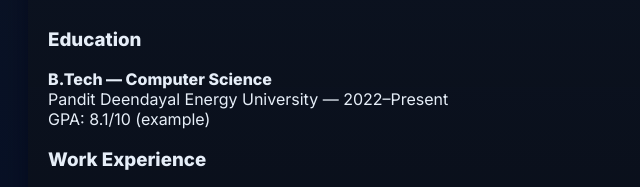
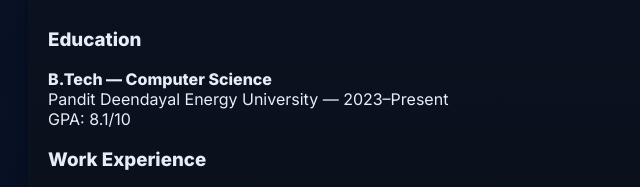
Before and after one commit to Manan-Chavda/digital-portfolio, a plain HTML site: page index.html in a window 1280 px wide. Shown: the part 539-726 px from the top of the page, 86-726 px from the left. Drawn offline with Linux system fonts and the light colour scheme.

```diff
--- a/index.html
+++ b/index.html
@@ -119,7 +119,7 @@
       <div class="two-col">
         <div>
           <h3>Education</h3>
-          <p><strong>B.Tech — Computer Science</strong><br>Pandit Deendayal Energy University — 2022–Present<br>GPA: 8.1/10 (example)</p>
+          <p><strong>B.Tech — Computer Science</strong><br>Pandit Deendayal Energy University — 2023–Present<br>GPA: 8.1/10</p>
 
           <h3>Work Experience</h3>
           <p><strong>Software Intern</strong> — SilverTouch Technologies(Jun 2024–Aug 2024)<br>
```
